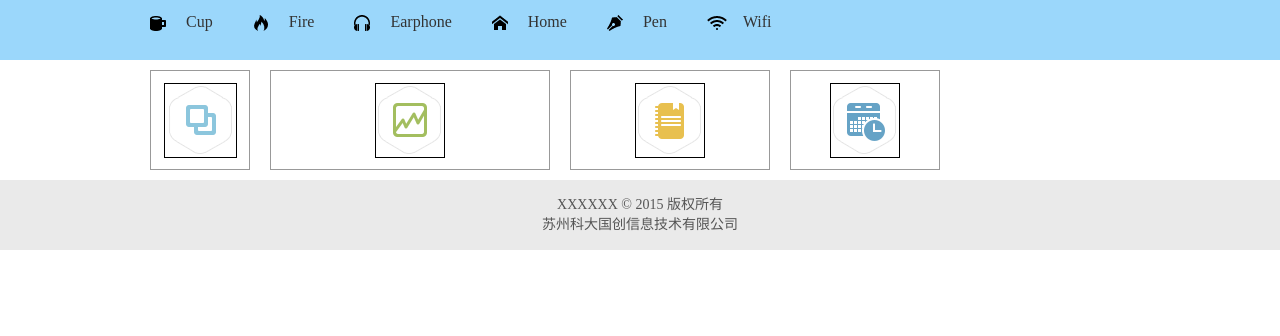
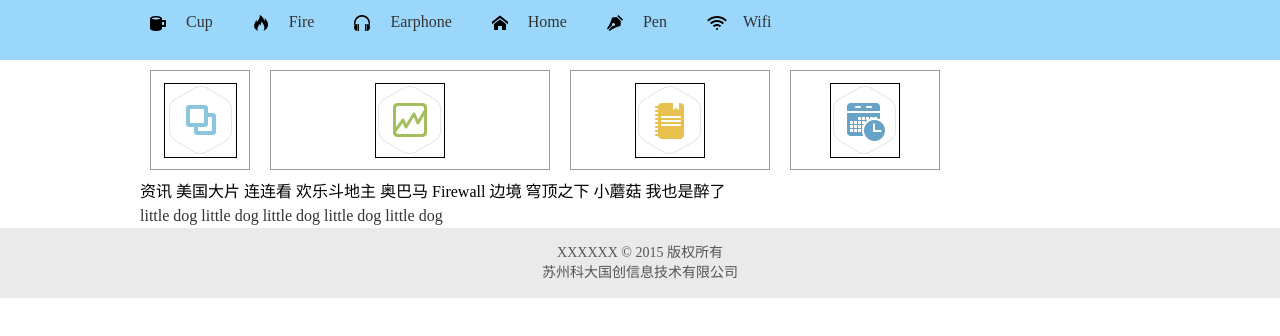
Before and after one commit to TianNiu/sim-ProjTpl-T3, a plain HTML site: page Html/index.html in a window 1280 px wide. Drawn offline with Linux system fonts and the light colour scheme.

Commit message:
##将项目模板中的placehold的加载位置调整到_base.scss文件末尾。

```diff
--- a/Html/Scss/foundation/_helpers.scss
+++ b/Html/Scss/foundation/_helpers.scss
@@ -11,5 +11,4 @@
 @import "helpers/_tool";
 //_animation
 @import "helpers/_animation";
-//_placeholder
-@import "helpers/_placeholder";
+//_placeholder 在main.scss文件里面调整其加载顺序到base之后
--- a/Html/Scss/foundation/helpers/_mixin.scss
+++ b/Html/Scss/foundation/helpers/_mixin.scss
@@ -7,10 +7,10 @@
 // ----- Font Face ----- //
 // -> https://github.com/thoughtbot/bourbon/edit/master/app/assets/stylesheets/css3/_font-face.scss#
 //
-// $family - the font-family
-// $path - the font path
-// $weight - the font-weight
-// $style - the font-style
+// $family - 字体类型
+// $path - 字体路径
+// $weight - 字重
+// $style - 字体样式
 // $asset-pipeline - use the Rails asset pipeline (boolean)
 
 @mixin font-face($family, $path, $weight: normal, $style: normal, $asset-pipeline: true) {
@@ -155,3 +155,15 @@
         }
     }
 }
+
+// ----- inline-block ----- //
+// -> 自定义inline-block生成宏
+//
+// $support-ie7 : 是否支持ie7
+@mixin sim-inline-block($support-ie7: true) {
+    display: inline-block;
+    @if $support-ie7 {
+        *display: inline;
+        *zoom: 1;
+    }
+}
--- a/Html/Scss/main.scss
+++ b/Html/Scss/main.scss
@@ -12,6 +12,7 @@
 @import "foundation/helpers";
 @import "foundation/config";
 @import "foundation/base";
+@import "foundation/helpers/placeholder";
 
 /* foundation,end*/
 
--- a/Html/Scss/structure/_index.scss
+++ b/Html/Scss/structure/_index.scss
@@ -28,9 +28,11 @@ $in-body_width: 1000px;
                 }
             }
             .it {
+                //通用
                 padding: 10px 30px;
                 text-indent: 1em;
-                @include compass-icons-collection(#{"S_icons_nav"}, $G_offset-x: 10px, $G_offset-y: 15px,$sprite-base-class: ".it", $map-align: 50%);
+                //分化
+                @include compass-icons-collection(#{"S_icons_nav"}, $G_offset-x: 10px, $G_offset-y: 15px, $map-align: 50%);
             }
         }
     }
@@ -69,7 +71,16 @@ $in-body_width: 1000px;
             width: 150px;
         }
     }
-    @at-root .in-case {}
+    //in-tags
+    @at-root .in-tags {
+        .it {
+            @include sim-inline-block;
+        }
+    }
+    //in-dogs
+    @at-root .in-dogs{
+
+    }
 }
 
 /* in-foot*/
--- a/Html/index.html
+++ b/Html/index.html
@@ -34,9 +34,25 @@
             <div class="box3"></div>
             <div class="box4"></div>
         </div>
-        <!-- in-case-->
-        <div class="in-case">
-
+        <!-- in-tags-->
+        <div class="in-tags">
+            <div class="it">资讯</div>
+            <div class="it">美国大片</div>
+            <div class="it">连连看</div>
+            <div class="it">欢乐斗地主</div>
+            <div class="it">奥巴马</div>
+            <div class="it">Firewall</div>
+            <div class="it">边境</div>
+            <div class="it">穹顶之下</div>
+            <div class="it">小蘑菇</div>
+            <div class="it">我也是醉了</div>
+        </div>
+        <div class="in-dogs">
+            <a href="####" class="it">little dog</a>
+            <a href="####" class="it">little dog</a>
+            <a href="####" class="it">little dog</a>
+            <a href="####" class="it">little dog</a>
+            <a href="####" class="it">little dog</a>
         </div>
     </div>
     <!-- in-foot-->
```
Also changed, not shown: Html/Scss/foundation/_base.scss (line endings or trailing spaces), Html/css/main.css, 2 other files.
